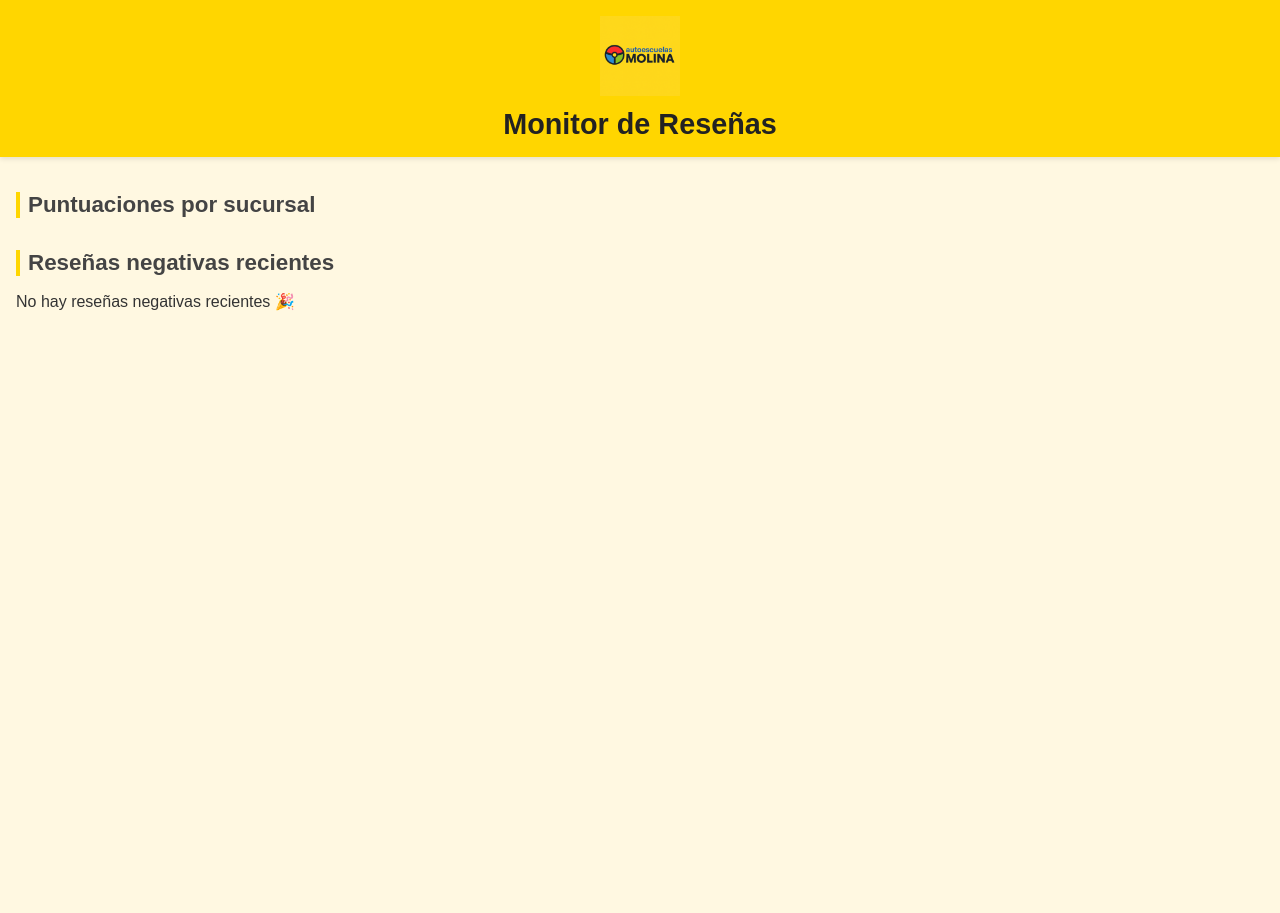
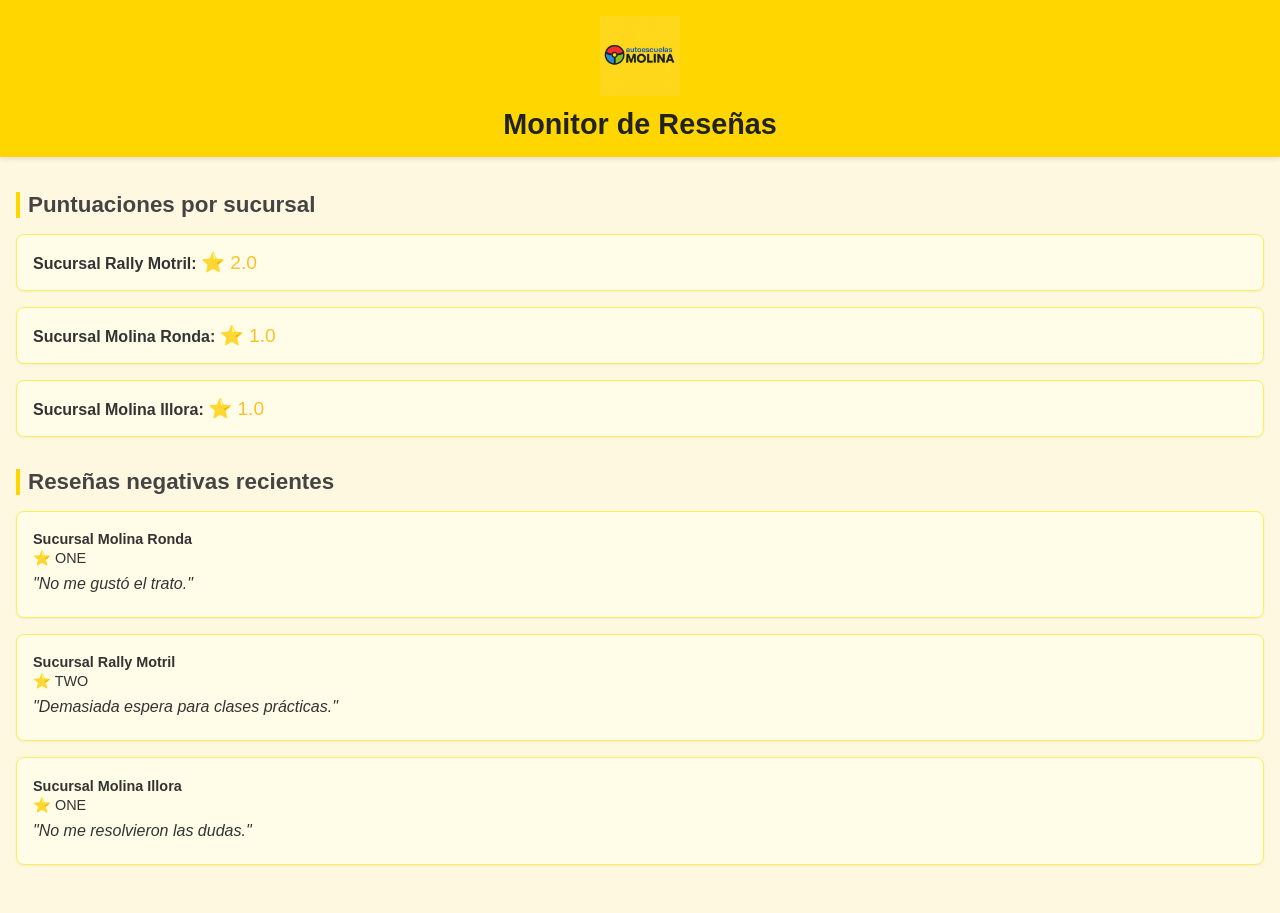
Before and after one commit to SatMolina/Monitor-rese-as, a Flask app: page / in a window 1280 px wide. Before the commit the page ends 311 px from the top, so only its background shows below. Run offline with Flask 2, Linux system fonts and the light colour scheme.

Commit message:
fix: corregir comentarios de reseñas en index.html

```diff
--- a/app.py
+++ b/app.py
@@ -8,7 +8,7 @@ def home():
     # Simulación de reseñas negativas con fechas
     simulated_reviews = [
         {
-            'location': 'Sucursal Málaga Centro',
+            'location': 'Sucursal Molina Ronda',
             'rating': 'ONE',
             'comment': 'No me gustó el trato.',
             'reviewer': 'Juan Pérez',
@@ -16,7 +16,7 @@ def home():
             'datetime': datetime.strptime("2025-04-15T10:45:00", "%Y-%m-%dT%H:%M:%S")
         },
         {
-            'location': 'Sucursal Teatinos',
+            'location': 'Sucursal Rally Motril',
             'rating': 'TWO',
             'comment': 'Demasiada espera para clases prácticas.',
             'reviewer': 'Ana García',
@@ -24,7 +24,7 @@ def home():
             'datetime': datetime.strptime("2025-04-14T16:20:00", "%Y-%m-%dT%H:%M:%S")
         },
         {
-            'location': 'Sucursal El Palo',
+            'location': 'Sucursal Molina Illora',
             'rating': 'ONE',
             'comment': 'No me resolvieron las dudas.',
             'reviewer': 'Carlos Ruiz',
@@ -33,10 +33,20 @@ def home():
         }
     ]
 
-    # Ordenar de más reciente a más antigua
+    # Filtrar reseñas negativas (por ejemplo, ONE y TWO)
+    negative_reviews = [review for review in simulated_reviews if review['rating'] in ['ONE', 'TWO']]
+
+    # Calcular las puntuaciones por sucursal
+    ratings = []
+    for location in set(review['location'] for review in simulated_reviews):
+        location_reviews = [review for review in simulated_reviews if review['location'] == location]
+        avg_rating = sum(1 if review['rating'] == 'ONE' else 2 if review['rating'] == 'TWO' else 3 for review in location_reviews) / len(location_reviews)
+        ratings.append({'name': location, 'rating': avg_rating})
+
+    # Ordenar reseñas de más reciente a más antigua
     sorted_reviews = sorted(simulated_reviews, key=lambda x: x['datetime'], reverse=True)
 
-    return render_template("index.html", reviews=sorted_reviews)
+    return render_template("index.html", reviews=sorted_reviews, ratings=ratings, negative_reviews=negative_reviews)
 
 if __name__ == "__main__":
     app.run(debug=True)
--- a/templates/index.html
+++ b/templates/index.html
@@ -35,7 +35,7 @@
                         <li class="review">
                             <p class="review-location"><strong>{{ review.location }}</strong></p>
                             <p class="review-rating">⭐ {{ review.rating }}</p>
-                            <p class="review-text">"{{ review.text }}"</p>
+                            <p class="review-text">"{{ review.comment }}"</p>
                             <p class="review-date">{{ review.relative_time }}</p>
                         </li>
                     {% endfor %}
```
Also changed, not shown: static/icon-192x192.png (deleted), static/icon-512.png (deleted), static/images/logo.png (deleted).
